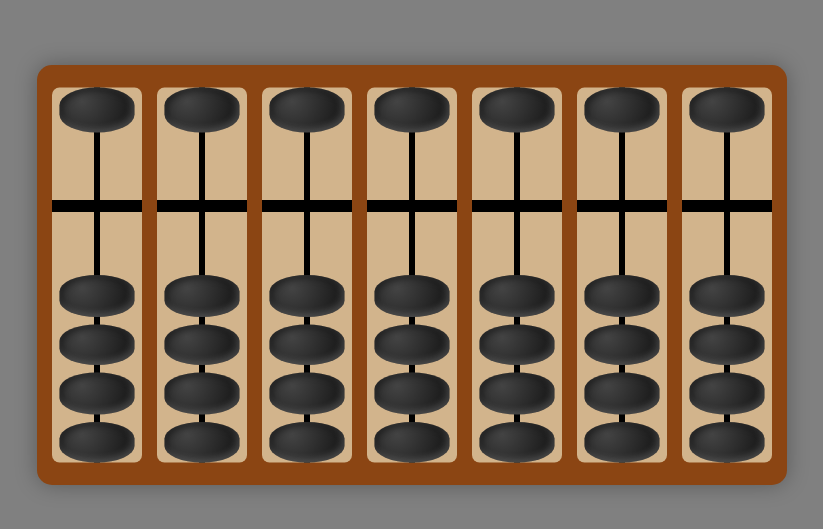
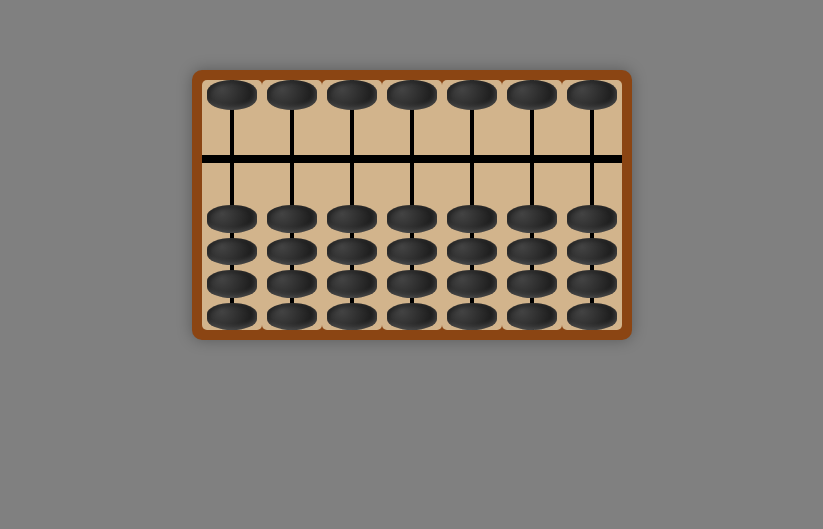
Before and after one commit to Lisa-Wonder-Kids/Soroban, a plain HTML site: page index.html in a window 1280 px wide. Shown: the part 195-724 px from the top of the page, without its empty margins (228-1051 px from the left). Drawn offline with Linux system fonts and the light colour scheme.

Commit message:
Update index.html

```diff
--- a/index.html
+++ b/index.html
@@ -2,31 +2,36 @@
 <html lang="en">
 <head>
   <meta charset="UTF-8" />
-  <meta name="viewport" content="width=device-width, initial-scale=1.0"/>
+  <meta name="viewport" content="width=device-width, initial-scale=1.0, maximum-scale=1.0, user-scalable=no">
   <title>Soroban</title>
   <style>
     html, body {
-  overflow: hidden;
   margin: 0;
   padding: 0;
-  height: 100%;
-  width: 100%;
-  box-sizing: border-box;
+  overflow: hidden;
+  width: 100vw;
+  height: 100dvh;
   background: gray;
   display: flex;
   justify-content: center;
   align-items: center;
+  touch-action: manipulation;
+  -webkit-touch-callout: none;
+  -webkit-user-select: none;
+  user-select: none;
 }
     .soroban {
   display: flex;
-      flex-wrap: wrap; /* Allow wrapping on small screens */
-      gap: 10px;
+  flex-wrap: nowrap;
+  justify-content: center;
+  align-items: center;
   background: #8B4513;
-      padding: 15px 10px;
+  padding: 10px;
   border-radius: 10px;
   box-shadow: 0 0 15px rgba(0,0,0,0.3);
-      justify-content: center;
-      align-items: center;
+  max-width: 100vw;
+  max-height: 100vh;
+  overflow: hidden;
 }
 
     .rod {
@@ -148,7 +153,6 @@
   </style>
 </head>
 <body>
-  <div style="transform: scale(1.5); transform-origin: top center;">
       <div class="soroban">
       <!-- 7 Rods -->
       <!-- Repeat this block for each rod -->
@@ -173,7 +177,6 @@
       <div class="rod"><div class="rod-line"></div><div class="heaven"><div class="bead heaven"></div></div><div class="gap-space"></div><div class="earth"><div class="bead earth"></div><div class="bead earth"></div><div class="bead earth"></div><div class="bead earth"></div></div><div class="bar"></div></div>
       <div class="rod"><div class="rod-line"></div><div class="heaven"><div class="bead heaven"></div></div><div class="gap-space"></div><div class="earth"><div class="bead earth"></div><div class="bead earth"></div><div class="bead earth"></div><div class="bead earth"></div></div><div class="bar"></div></div>
       <div class="rod"><div class="rod-line"></div><div class="heaven"><div class="bead heaven"></div></div><div class="gap-space"></div><div class="earth"><div class="bead earth"></div><div class="bead earth"></div><div class="bead earth"></div><div class="bead earth"></div></div><div class="bar"></div></div>
-    </div>
   </div>
 
   <script>
```
Lines whose indentation alone changed are shown as unchanged.
